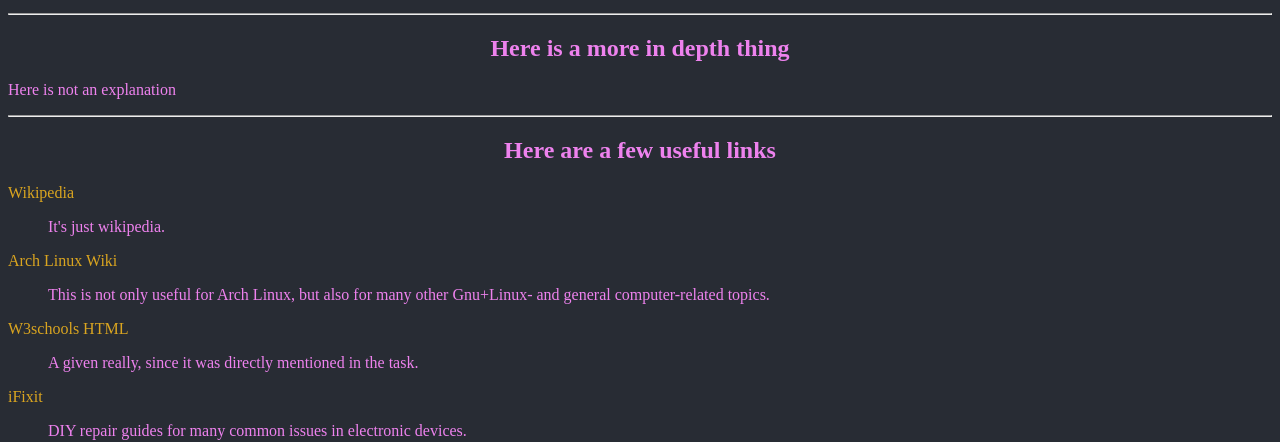
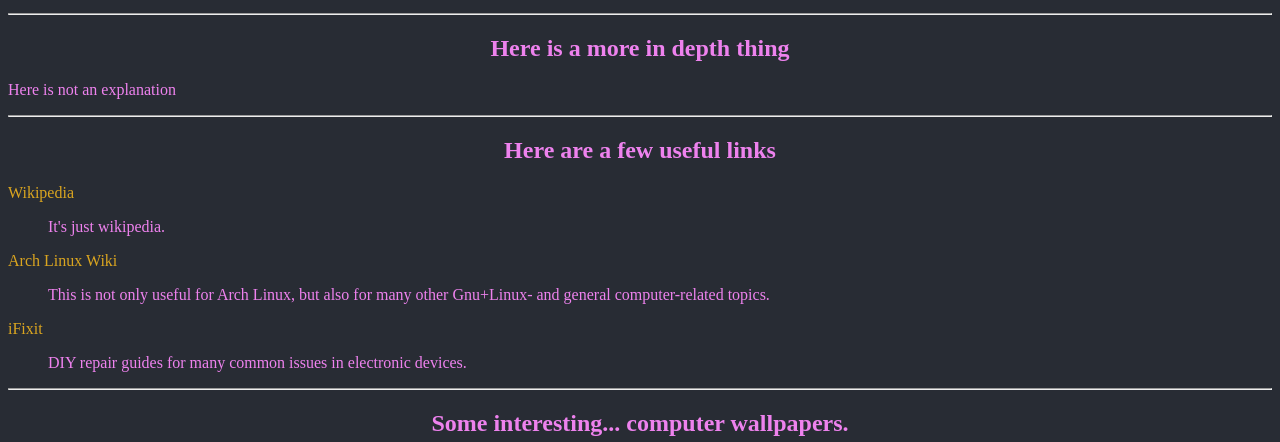
Before and after one commit to J0OS/Website-Files, a plain HTML site: page index.html in a window 1280 px wide. Shown: the part 362-804 px from the top of the page. Drawn offline with Linux system fonts and the light colour scheme.

Commit message:
Update index.html

```diff
--- a/index.html
+++ b/index.html
@@ -39,11 +39,6 @@
         <p2>This is not only useful for Arch Linux, but also for many other Gnu+Linux- and general computer-related topics.</p2>
       </ul>
 
-      <a href="https://www.w3schools.com/html/default.asp">W3schools HTML</a>
-      <ul>
-        <p2>A given really, since it was directly mentioned in the task.</p2>
-      </ul>
-
       <a href="https://www.ifixit.com/">iFixit</a>
       <ul>
         <p2>DIY repair guides for many common issues in electronic devices.</p2>
```
